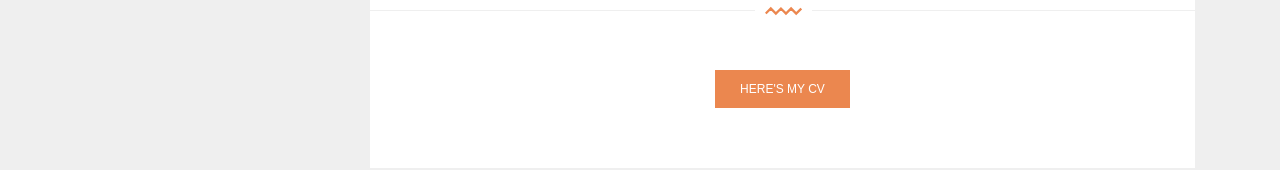
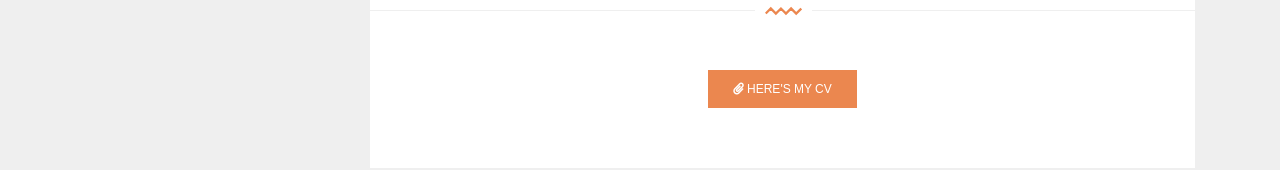
Before and after one commit to 1995parham/1995parham.github.io, an Angular app: page / in a window 1280 px wide. Shown: the part 731-901 px from the top of the page. Built offline with nearby package versions, Linux system fonts and the light colour scheme.

Commit message:
Corrects resume button.

```diff
--- a/src/app/app.component.html
+++ b/src/app/app.component.html
@@ -127,7 +127,7 @@
               </div>
               <div class="row">
                 <div class="col-md-12">
-                  <a target="_blank" href="data/SamanFekri-CV.pdf" class="but opc-2 icon-attach">Here's my CV</a>
+                  <a target="_blank" href="parham-cv.pdf" class="but opc-2"><i class="fas fa-paperclip"></i> Here's my CV</a>
                 </div>
               </div>
               <!--End row-->
```
